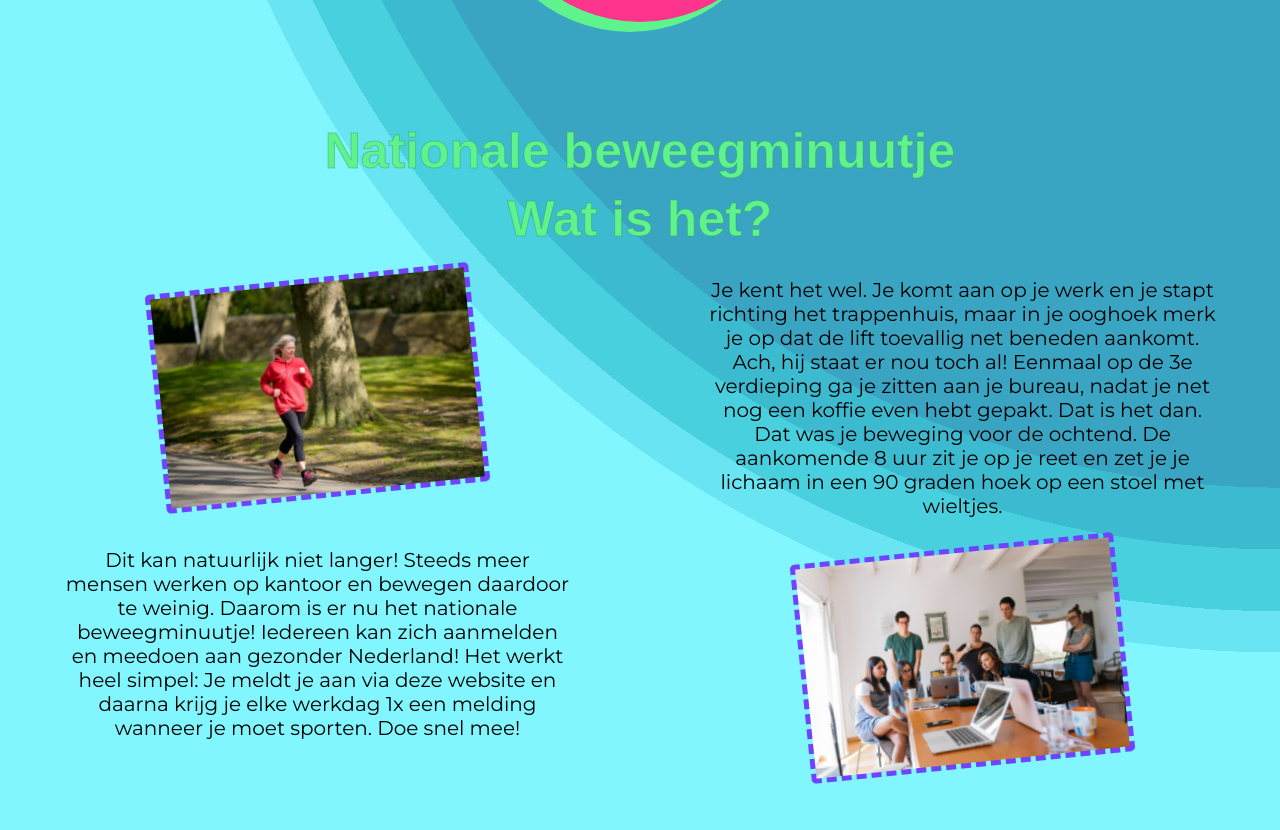
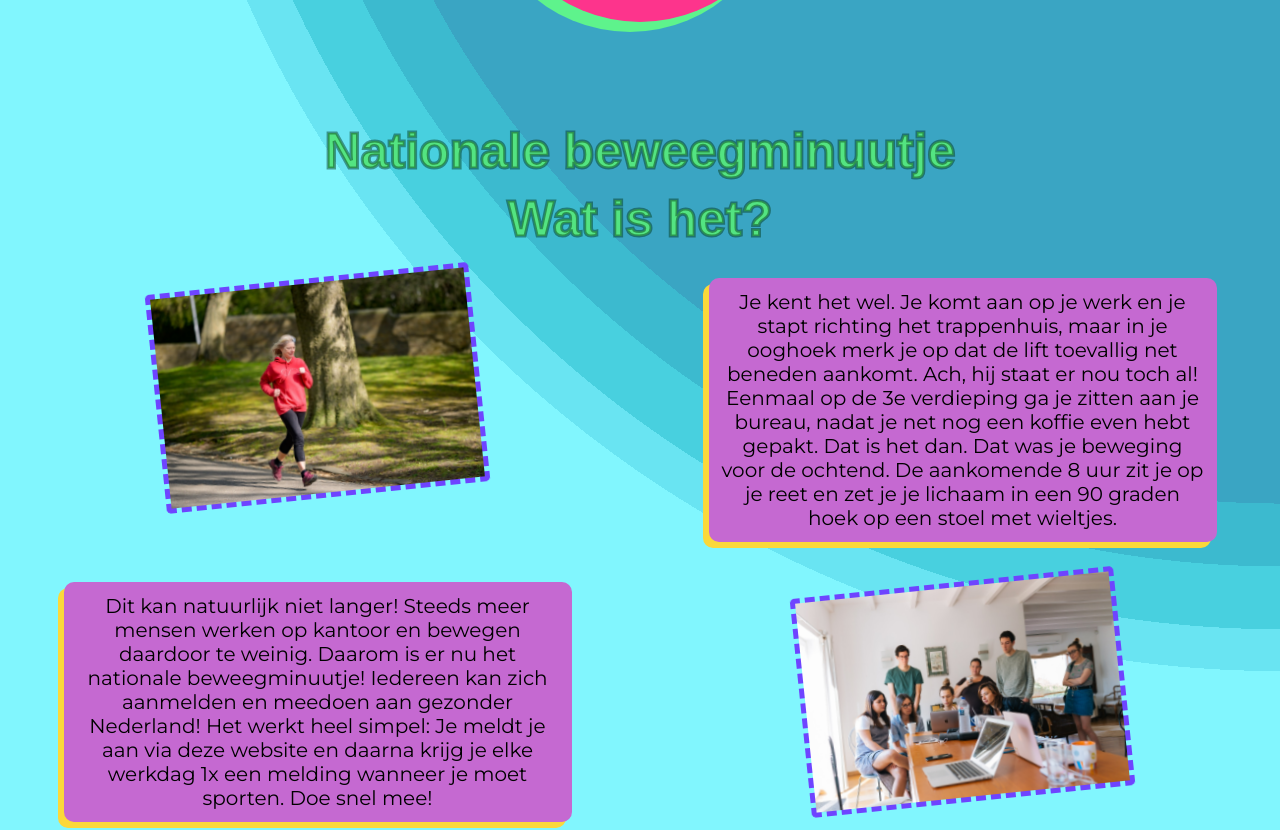
Before and after one commit to Thijs209/ipmedt4-react, a React (Create React App) app: page / in a window 1280 px wide. Shown: the part 460-1290 px from the top of the page. Built offline with nearby package versions, Linux system fonts and the light colour scheme.

Commit message:
minor style changes

```diff
--- a/src/Home.css
+++ b/src/Home.css
@@ -56,12 +56,20 @@ body{
     margin-bottom:50px;
 }
 
+.section__p{
+    border-radius:1rem;
+    padding:1.2rem;
+    margin:1rem;
+    background-color:rgb(197, 105, 209);
+    box-shadow: -0.6rem 0.6rem 0 #fbd83a;
+}
+
 .section__info__h1{
     font-family: 'MontserratBold', Fallback, sans-serif;
     font-weight: 800;
     font-size: 280%;
-    color: #5ef38c;
-    -webkit-text-stroke: 1px #3c9c5a75;
+    color: #53e481;
+    -webkit-text-stroke: 3px #01361375;
     display: flex;
     justify-content: center;
     transition: 0.3s ease-out;
--- a/src/Home.js
+++ b/src/Home.js
@@ -25,10 +25,10 @@ class Home extends React.Component{
                         <img className="section__info__img" src={sporter} alt="Foto van hardlopers." />
                     </figure>
                     <section className="section__info__text text1">
-                        <p>Je kent het wel. Je komt aan op je werk en je stapt richting het trappenhuis, maar in je ooghoek merk je op dat de lift toevallig net beneden aankomt. Ach, hij staat er nou toch al! Eenmaal op de 3e verdieping ga je zitten aan je bureau, nadat je net nog een koffie even hebt gepakt. Dat is het dan. Dat was je beweging voor de ochtend. De aankomende 8 uur zit je op je reet en zet je je lichaam in een 90 graden hoek op een stoel met wieltjes.</p>
+                        <p className="section__p">Je kent het wel. Je komt aan op je werk en je stapt richting het trappenhuis, maar in je ooghoek merk je op dat de lift toevallig net beneden aankomt. Ach, hij staat er nou toch al! Eenmaal op de 3e verdieping ga je zitten aan je bureau, nadat je net nog een koffie even hebt gepakt. Dat is het dan. Dat was je beweging voor de ochtend. De aankomende 8 uur zit je op je reet en zet je je lichaam in een 90 graden hoek op een stoel met wieltjes.</p>
                     </section>
                     <section className="section__info__text text2">
-                        <p>Dit kan natuurlijk niet langer! Steeds meer mensen werken op kantoor en bewegen daardoor te weinig. Daarom is er nu het nationale beweegminuutje! Iedereen kan zich aanmelden en meedoen aan gezonder Nederland! Het werkt heel simpel: Je meldt je aan via deze website en daarna krijg je elke werkdag 1x een melding wanneer je moet sporten. Doe snel mee!</p>
+                        <p className="section__p">Dit kan natuurlijk niet langer! Steeds meer mensen werken op kantoor en bewegen daardoor te weinig. Daarom is er nu het nationale beweegminuutje! Iedereen kan zich aanmelden en meedoen aan gezonder Nederland! Het werkt heel simpel: Je meldt je aan via deze website en daarna krijg je elke werkdag 1x een melding wanneer je moet sporten. Doe snel mee!</p>
                     </section>
                     <figure className="section__info__figure figure2">
                         <img className="section__info__img" src={kantoor} alt="Plaatje" />
--- a/src/auth/Register.css
+++ b/src/auth/Register.css
@@ -35,6 +35,7 @@
 
 .register__form > section > p{
     font-size:1.8rem;
+    width:90%;
 }
 
 .register__titel{
@@ -50,11 +51,11 @@
 }
 
 .register__leeftijd{
-    grid-area: 2 / 2 / 3 / 3;
+    grid-area: 3 / 1 / 4 / 2;
 }
 
 .register__wachtwoord{
-    grid-area: 3 / 1 / 4 / 2;
+    grid-area: 2 / 2 / 3 / 3;
 }
 
 .register__confirm{
@@ -67,7 +68,7 @@
     margin: 2rem 1rem 1rem 1rem;
     text-align: center;
     height: 4rem;
-    width: 75%;
+    width: 80%;
     font-size: 1.5rem;
     color: black;
     font-weight:bold;
@@ -75,6 +76,7 @@
     box-shadow: -0.5rem 0.5rem 0 #6e44ff;
     cursor:pointer;
     transition: 0.2s ease-out;
+    border:none;
 }
 
 .register__button:hover{
@@ -88,18 +90,20 @@
 }
 
 .register__button__login{
-    grid-area: 4 / 2 / 5 / 3;
     display: block;
     margin: 2rem 1rem 1rem 1rem;
     text-align: center;
     height: 4rem;
     width: 90%;
+    padding:1rem;
     font-size: 1.5rem;
     color: black;
+    font-weight:bold;
     background-color: #fbd83a;
     box-shadow: -0.5rem 0.5rem 0 #6e44ff;
     cursor:pointer;
     transition: 0.2s ease-out;
+    border:none;
 }
 
 .register__button__login:hover{
@@ -115,10 +119,12 @@
 
 .register__section{
     margin: 1rem;
+    width:100%;
 }
 
 .register__section__login{
     margin: 1rem;
+    width:100%;
 }
 
 .register__section > input{
@@ -135,7 +141,7 @@
 .register__section__login > input{
     display: block;
     margin:0.5rem 1rem 1rem 0rem;
-    padding: 1rem 0;
+    padding: 1rem;
     width: 90%;
     font-size: 1.5rem;
     color: white;
@@ -178,6 +184,13 @@
     }
 }
 
+/* @media only screen and (max-width: 600px) {
+
+.register__button__login{
+        width:90%;
+    }
+} */
+
 @media only screen and (max-width: 450px) {
     .register__section > input{
         width:25rem;
```
